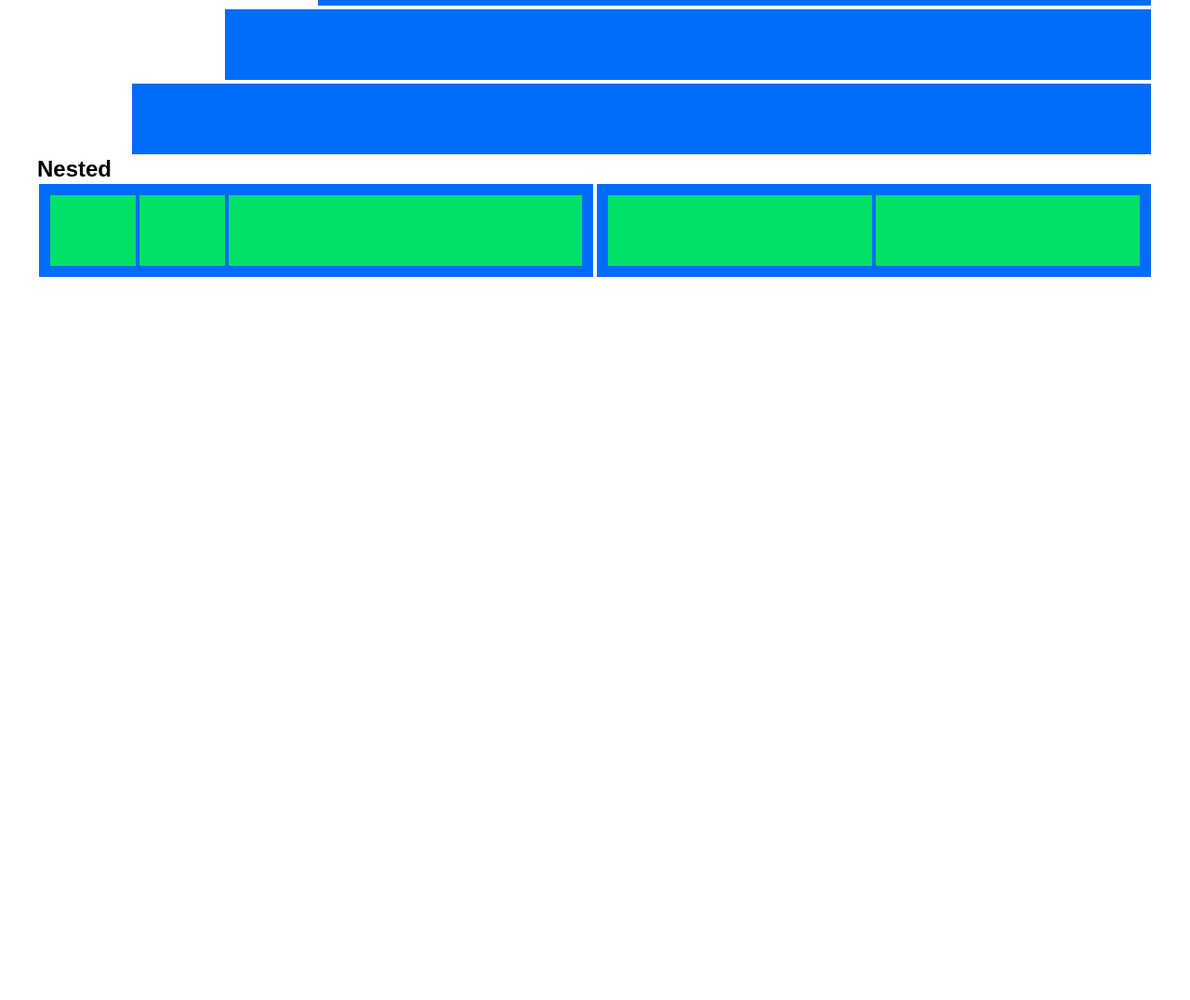
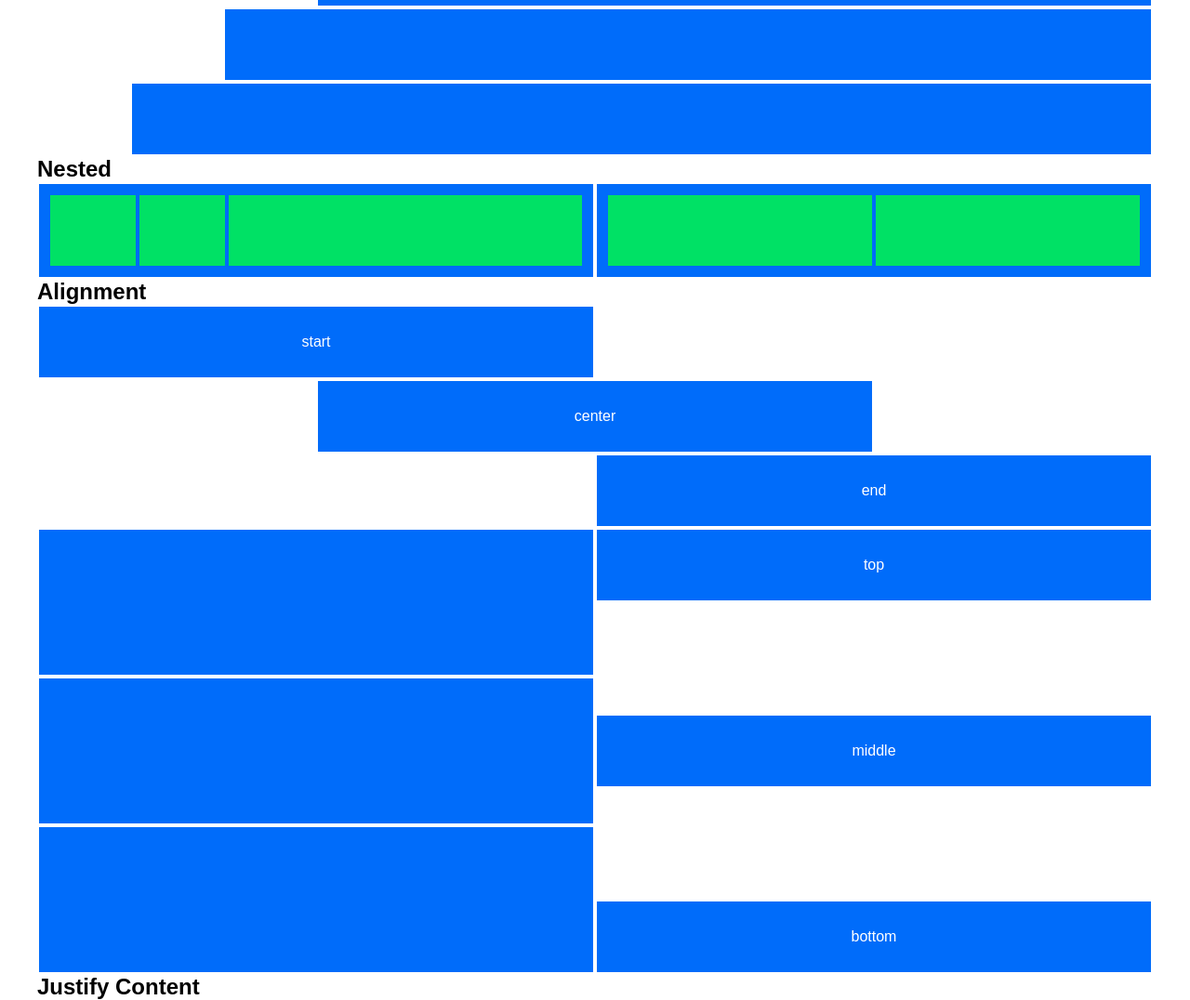
Before and after one commit to GiuseppeBergamo/html-css-12bool, a plain HTML site: page index.html in a window 1280 px wide. Shown: the part 1941-3017 px from the top of the page at 93% size. Before the commit the page ends 2241 px from the top, so only its background shows below. Drawn offline with Linux system fonts and the light colour scheme.

Commit message:
added alignment row

```diff
--- a/css/12bool.css
+++ b/css/12bool.css
@@ -211,3 +211,19 @@
 .align-items-stretch{
     align-items: stretch;
 }
+
+.align-self-center{
+    align-self: center;
+}
+
+.align-self-start{
+    align-self: start;
+}
+
+.align-self-end{
+    align-self: end;
+}
+
+.align-self-stretch{
+    align-self: stretch;
+}
--- a/css/style.css
+++ b/css/style.css
@@ -23,3 +23,7 @@ body{
 .mb-50{
     margin-bottom: 50px;
 }
+
+.h-160{
+    height: 160px;
+}
--- a/index.html
+++ b/index.html
@@ -230,7 +230,54 @@
             </div>
         </div>
 
+        <h2>
+            Alignment
+        </h2>
+        <div class="row justify-start">
+            <div class="col-6 d-flex justify-center align-items-center">
+                <span>start</span>
+            </div>
+        </div>
+        <div class="row justify-center">
+            <div class="col-6 d-flex justify-center align-items-center">
+                <span>
+                    center
+                </span>
+            </div>
+        </div>
+        <div class="row justify-end">
+            <div class="col-6 d-flex justify-center align-items-center">
+                <span>end</span>
+            </div>
+        </div>
+        <div class="row h-160">
+            <div class="col-6 align-self-stretch">
 
+            </div>
+            <div class="col-6 align-self-start d-flex justify-center align-items-center">
+                <span>top</span>
+            </div>
+        </div>
+        <div class="row h-160">
+            <div class="col-6 align-self-stretch">
+
+            </div>
+            <div class="col-6 align-self-center d-flex justify-center align-items-center">
+                <span>middle</span>
+            </div>
+        </div>
+        <div class="row h-160">
+            <div class="col-6 align-self-stretch">
+
+            </div>
+            <div class="col-6 align-self-end d-flex justify-center align-items-center">
+                <span>bottom</span>
+            </div>
+        </div>
+
+        <h2>
+            Justify Content
+        </h2>
     </div>
 </body>
 </html>
```
